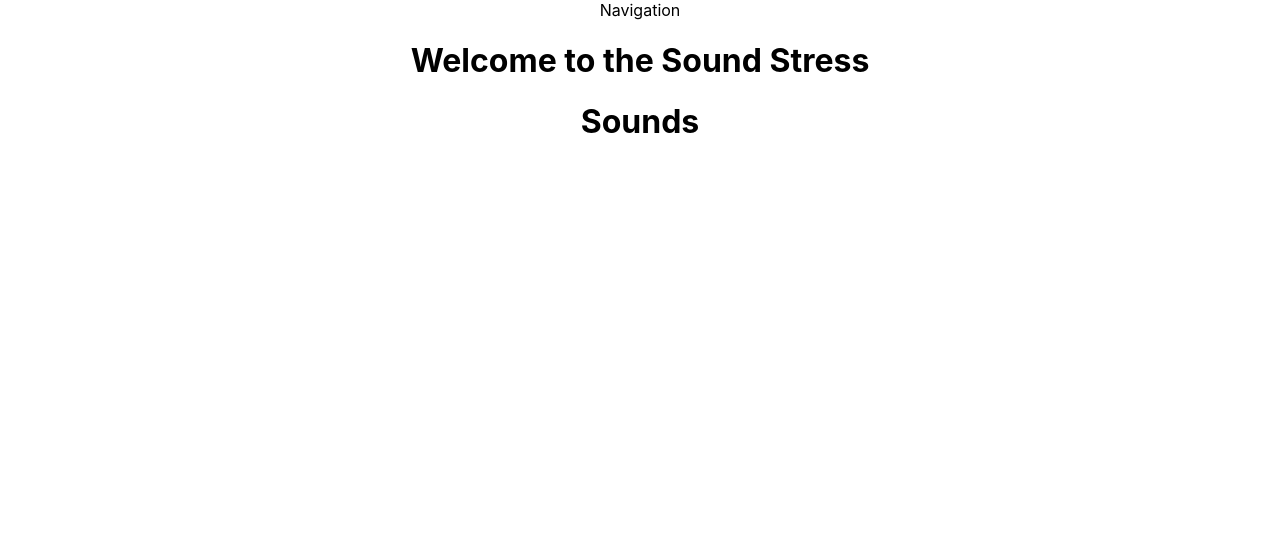
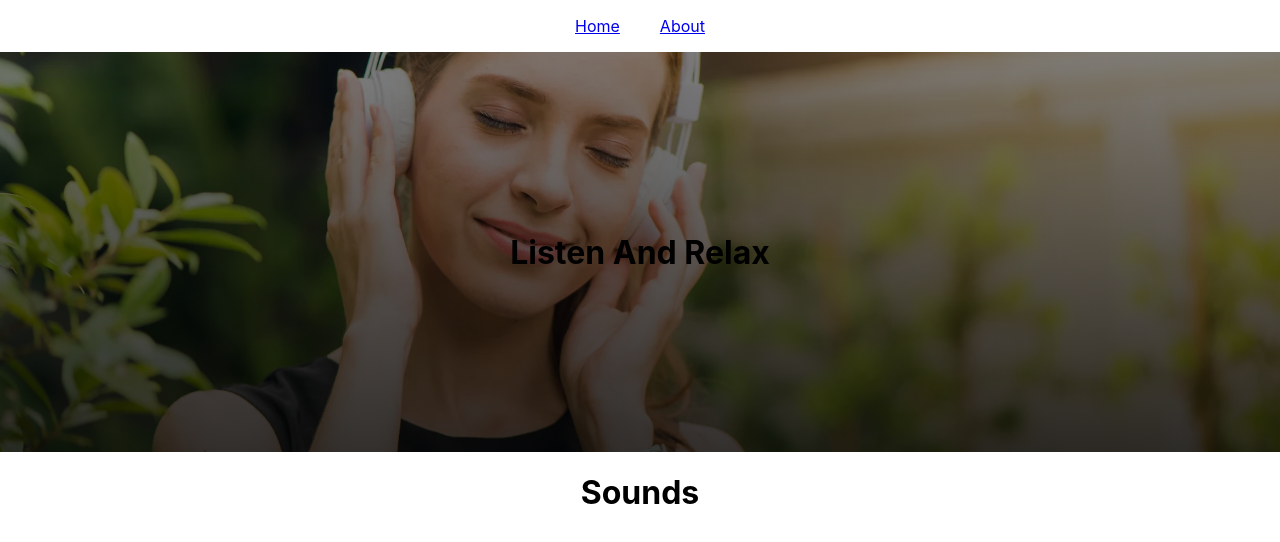
Before and after one commit to moudio/relax-sounds, a React (Create React App) app: page / in a window 1280 px wide. Shown: the top 542 px of the page. Built offline with nearby package versions, Linux system fonts and the light colour scheme.

Commit message:
Create the hero image

```diff
--- a/src/App.js
+++ b/src/App.js
@@ -10,7 +10,7 @@ function App() {
     <div className="App">
       <Navigation />
       <Router>
-        <Welcome exact path="/" />
+        <Welcome path="/" />
         <About path="/about" />
       </Router>
     </div>
--- /dev/null
+++ b/src/Navigation/Navigation.css
@@ -0,0 +1,9 @@
+.Navbar {
+  display: flex;
+  justify-content: center;
+  align-items: center;
+}
+
+.Navbar ul {
+  list-style: none;
+}
--- a/src/Navigation/Navigation.js
+++ b/src/Navigation/Navigation.js
@@ -1,8 +1,21 @@
 import React from 'react';
 import { Link } from '@reach/router';
-
+import './Navigation.css';
 function Navigation() {
-  return <nav className="navbar navbar-default">Navigation</nav>;
+  return (
+    <>
+      <nav className="Navbar">
+        <div className="logo">
+          <Link to="/">Home</Link>
+        </div>
+        <ul className="about-ul">
+          <li>
+            <Link to="/about">About</Link>
+          </li>
+        </ul>
+      </nav>
+    </>
+  );
 }
 
 export default Navigation;
--- /dev/null
+++ b/src/Welcome/Welcome.css
@@ -0,0 +1,10 @@
+.hero {
+  height: 400px;
+  background: linear-gradient(rgba(0, 0, 0, 0.5), rgba(0, 0, 0, 0.8)),
+    url('../Pictures/background.webp');
+  background-position: center;
+  background-size: cover;
+  display: flex;
+  align-items: center;
+  justify-content: center;
+}
--- a/src/Welcome/Welcome.js
+++ b/src/Welcome/Welcome.js
@@ -1,9 +1,12 @@
 import React from 'react';
 import Sounds from '../Sounds/Sounds';
+import './Welcome.css';
 function Welcome() {
   return (
     <div className="welcome">
-      <h1>Welcome to the Sound Stress</h1>
+      <div className="hero">
+        <h1>Listen And Relax</h1>
+      </div>
       <Sounds />
     </div>
   );
```
Also changed, not shown: src/Pictures/background.webp (added).
